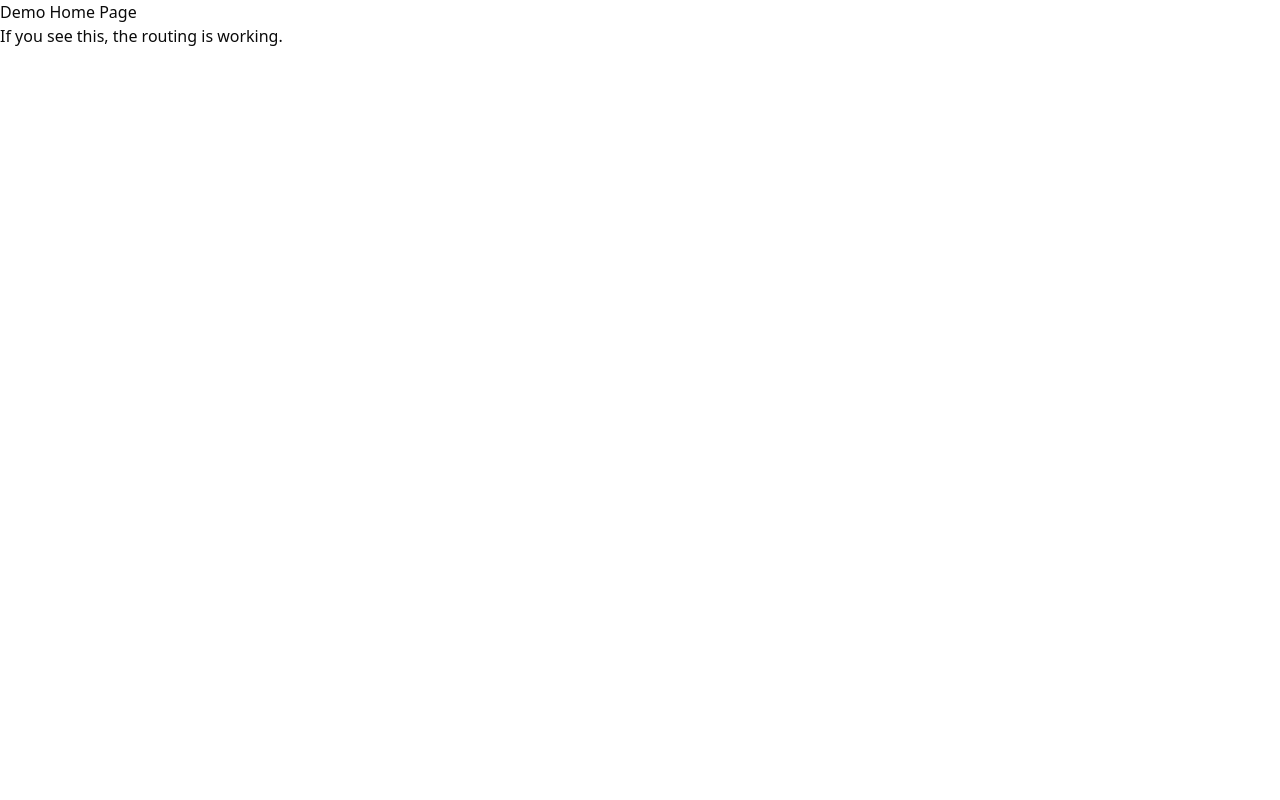
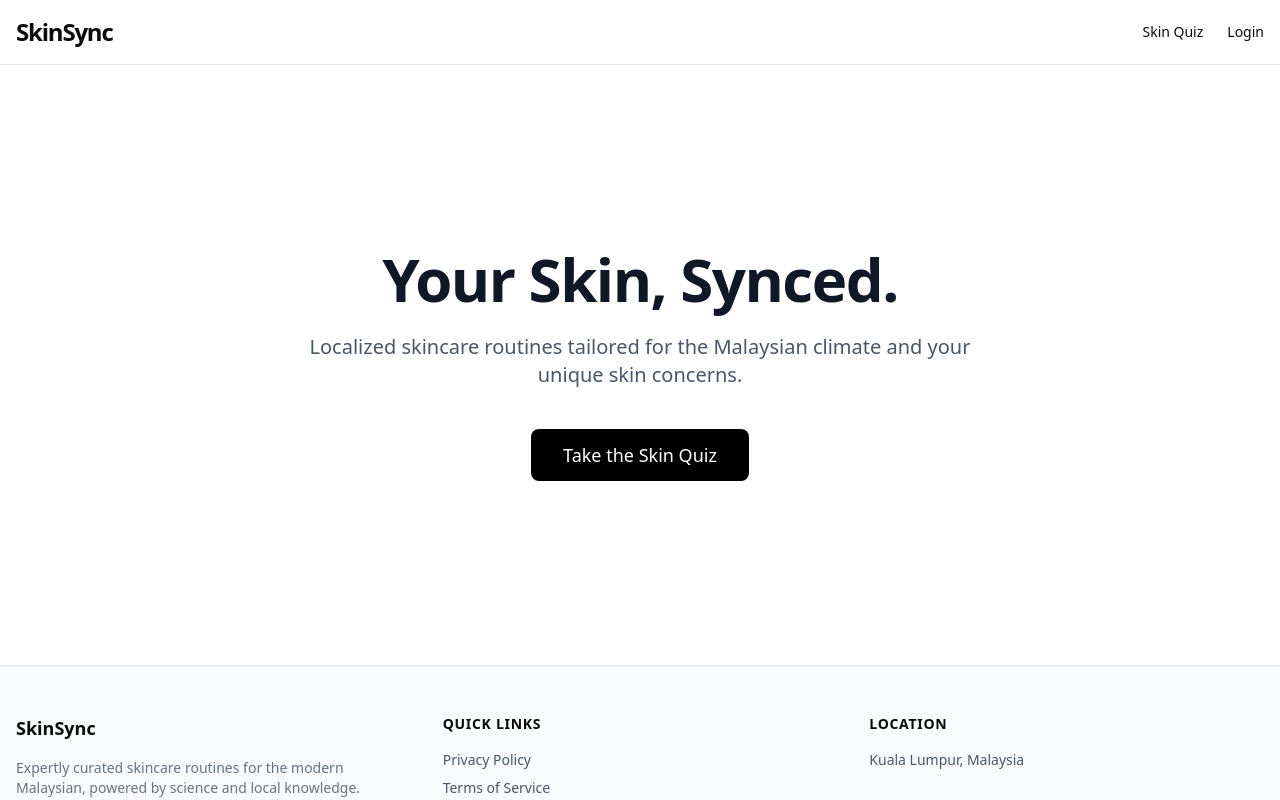
Before and after one commit to IlhamKassim/skincare-storefront, a Next.js app: page /en in a window 1280 px wide. Shown: the top 800 px of the page. Built offline with nearby package versions, Linux system fonts and the light colour scheme.

Commit message:
fix: restore layout and page with proper next-intl setup

```diff
--- a/src/app/[locale]/layout.tsx
+++ b/src/app/[locale]/layout.tsx
@@ -3,8 +3,8 @@ import { Geist, Geist_Mono } from "next/font/google";
 import "../globals.css";
 import {NextIntlClientProvider} from 'next-intl';
 import {getMessages} from 'next-intl/server';
-import {notFound} from 'next/navigation';
-import {routing} from '@/i18n/routing';
+import Header from "@/components/Header";
+import Footer from "@/components/Footer";
 
 const geistSans = Geist({
   variable: "--font-geist-sans",
@@ -21,9 +21,6 @@ export const metadata: Metadata = {
   description: "Personalized skincare routines for the Malaysian market.",
 };
 
-import Header from "@/components/Header";
-import Footer from "@/components/Footer";
-
 export default async function RootLayout({
   children,
   params
@@ -32,15 +29,20 @@ export default async function RootLayout({
   params: Promise<{locale: string}>;
 }) {
   const {locale} = await params;
+  const messages = await getMessages();
 
   return (
     <html lang={locale}>
       <body
         className={`${geistSans.variable} ${geistMono.variable} antialiased min-h-screen flex flex-col`}
       >
-        <main className="flex-grow">
-          {children}
-        </main>
+        <NextIntlClientProvider messages={messages} locale={locale}>
+          <Header />
+          <main className="flex-grow">
+            {children}
+          </main>
+          <Footer />
+        </NextIntlClientProvider>
       </body>
     </html>
   );
--- a/src/app/[locale]/page.tsx
+++ b/src/app/[locale]/page.tsx
@@ -1,8 +1,23 @@
+import {useTranslations} from 'next-intl';
+import {Link} from '@/i18n/routing';
+
 export default function HomePage() {
+  const t = useTranslations('HomePage');
+
   return (
-    <div>
-      <h1>Demo Home Page</h1>
-      <p>If you see this, the routing is working.</p>
+    <div className="flex flex-col items-center justify-center min-h-[calc(100vh-200px)] text-center px-4">
+      <h1 className="text-4xl md:text-6xl font-bold tracking-tight text-gray-900 mb-6">
+        {t('title')}
+      </h1>
+      <p className="text-xl text-gray-600 max-w-2xl mb-10">
+        {t('description')}
+      </p>
+      <Link
+        href="/quiz"
+        className="bg-black text-white px-8 py-3 rounded-md text-lg font-medium hover:bg-gray-800 transition-colors"
+      >
+        {t('cta')}
+      </Link>
     </div>
   );
 }
```
